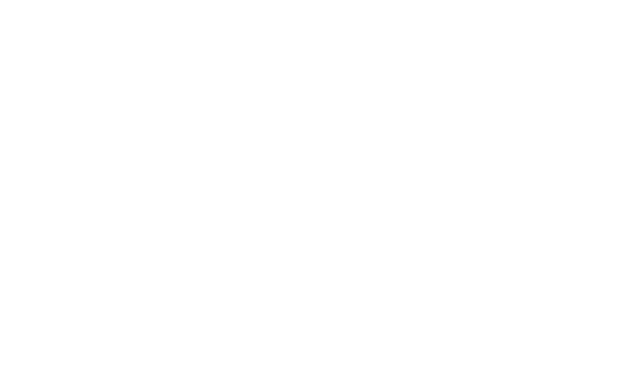
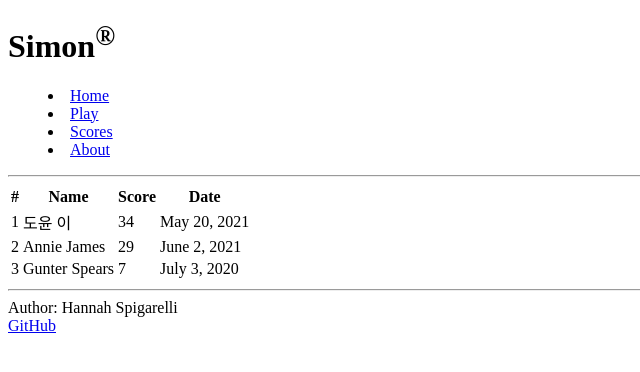
Before and after one commit to hgspig/Simon, a plain HTML site: page scores.html in a window 1280 px wide. Shown: the whole page, without its empty margins (0-640 px from the left). Drawn offline with Linux system fonts and the light colour scheme.

Commit message:
coded the scores file and changed about file

```diff
--- a/scores.html
+++ b/scores.html
@@ -0,0 +1,64 @@
+<!DOCTYPE html>
+<html lang="en">
+  <head>
+    <meta charset="UTF-8" />
+    <meta name="viewport" content="width=device-width, initial-scale=1.0" />
+    <title>About</title>
+    <link rel="icon" href="favicon.ico" />
+  </head>
+  <body>
+    <header>
+      <h1>Simon<sup>®</sup></h1>
+      <nav>
+        <menu>
+          <li><a href="index.html">Home</a></li>
+          <li><a href="play.html">Play</a></li>
+          <li><a href="scores.html">Scores</a></li>
+          <li><a href="about.html">About</a></li>
+        </menu>
+      </nav>
+
+      <hr />
+    </header>
+
+    <main>
+      <table>
+        <thead>
+          <tr>
+            <th>#</th>
+            <th>Name</th>
+            <th>Score</th>
+            <th>Date</th>
+          </tr>
+        </thead>
+        <tbody>
+          <tr>
+            <td>1</td>
+            <td>도윤 이</td>
+            <td>34</td>
+            <td>May 20, 2021</td>
+          </tr>
+          <tr>
+            <td>2</td>
+            <td>Annie James</td>
+            <td>29</td>
+            <td>June 2, 2021</td>
+          </tr>
+          <tr>
+            <td>3</td>
+            <td>Gunter Spears</td>
+            <td>7</td>
+            <td>July 3, 2020</td>
+          </tr>
+        </tbody>
+      </table>
+    </main>
+
+    <footer>
+      <hr />
+      <span class="test-reset"> Author: Hannah Spigarelli</span>
+      <br />
+      <a href="https://github.com/hgspig/Simon">GitHub</a>
+    </footer>
+  </body>
+</html>
```
Also changed, not shown: about.html (+1 -1 lines).
